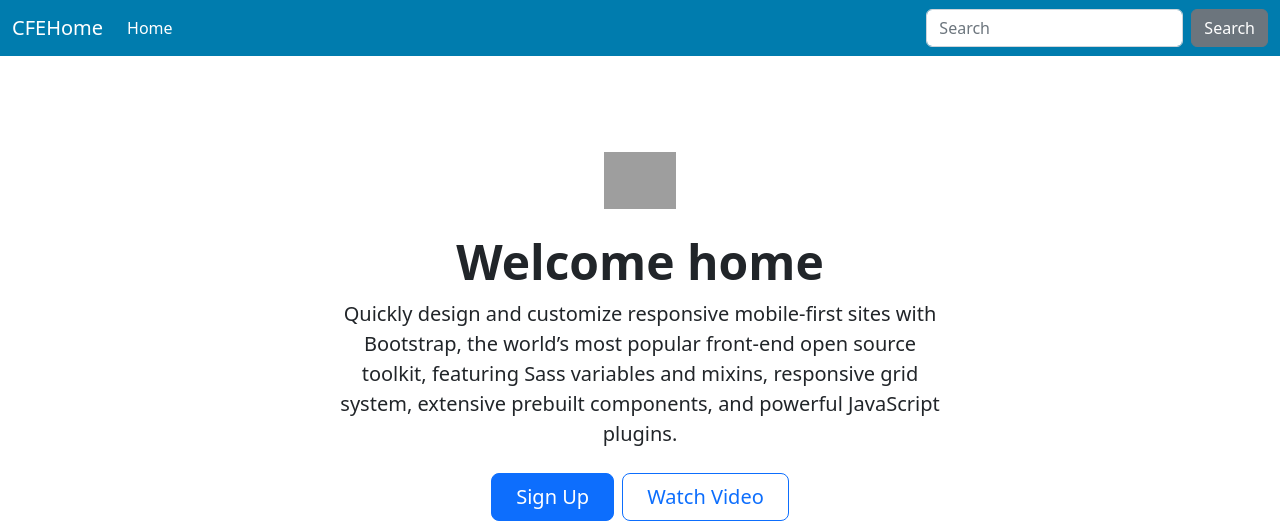
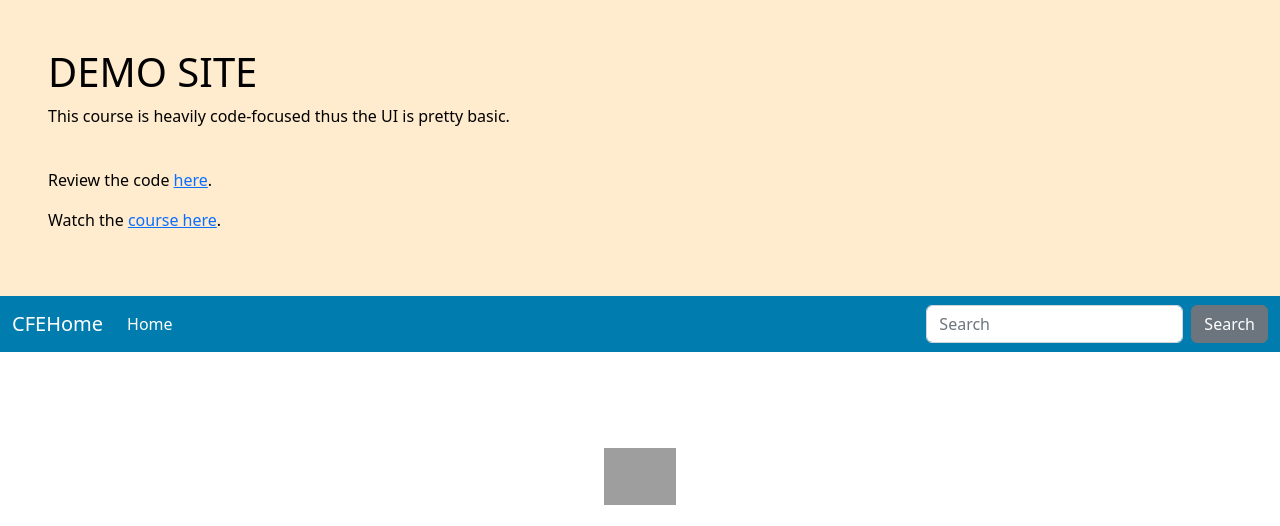
Before and after one commit to codingforentrepreneurs/Your-First-Django-Project, a Django app: page / in a window 1280 px wide. Shown: the top 526 px of the page. Run offline with Django 4.2, Linux system fonts and the light colour scheme; some libraries are stand-ins or nearby versions; grey boxes are pictures that could not be loaded.

Commit message:
Demo container

```diff
--- /dev/null
+++ b/src/requirements.txt
@@ -0,0 +1 @@
+Django>=4.1,<4.2
--- /dev/null
+++ b/src/static/blank.css
@@ -0,0 +1,5 @@
+.not-used {
+    font-size: 1.5em;
+    font-weight: bold;
+    margin: 0.67em 0;
+}
--- a/src/templates/base.html
+++ b/src/templates/base.html
@@ -3,7 +3,7 @@
   <head>
     <meta charset="utf-8">
     <meta name="viewport" content="width=device-width, initial-scale=1">
-    <title>{% block title %}Your First Django Project{% endblock %}</title>
+    <title>DEMO: {% block title %}Your First Django Project{% endblock %}</title>
 
     {% include 'base/css.html' %}
     <style>
@@ -13,6 +13,14 @@
     </style>
   </head>
   <body>
+    <div style="margin:0rem; position: relative; top:0px; padding:3rem; border-radius: 0px; background-color: blanchedalmond;width: 100%; color:black">
+        <h1>DEMO SITE</h1>
+        <p>This course is heavily code-focused thus the UI is pretty basic.</p>
+        <br/>
+        <p> Review the code <a href="https://github.com/codingforentrepreneurs/django-tailwindcss">here</a>.</p>
+        <p> Watch the <a href="https://www.codingforentrepreneurs.com/courses/django-x-tailwindcss/">course here</a>. </p>
+    </div>
+
     {% include 'base/navbar.html' %}
     {% include 'base/messages.html' %}
 
```
Also changed, not shown: src/cfehome/settings.py (+13 -1 lines), 5 other files.
